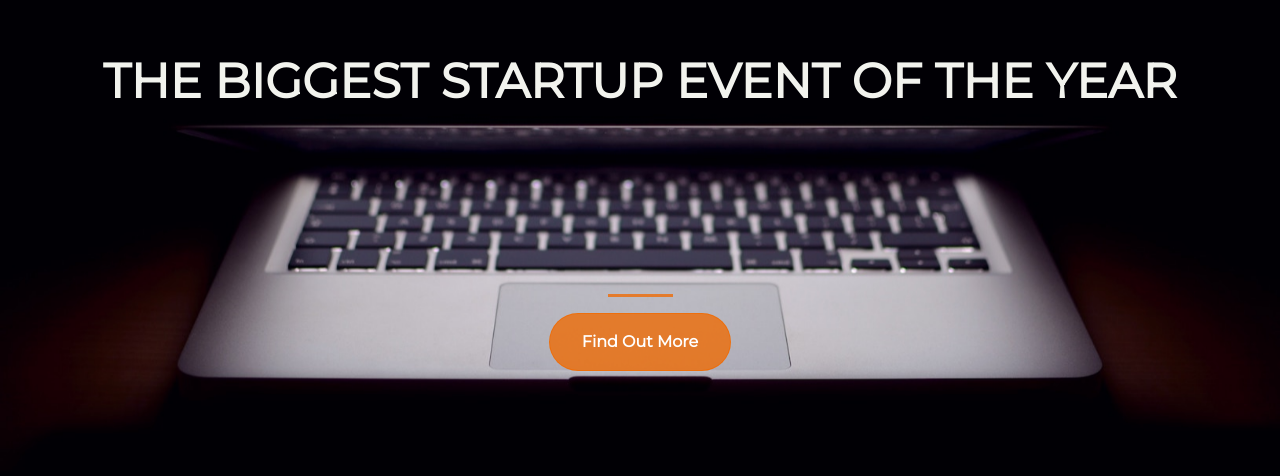
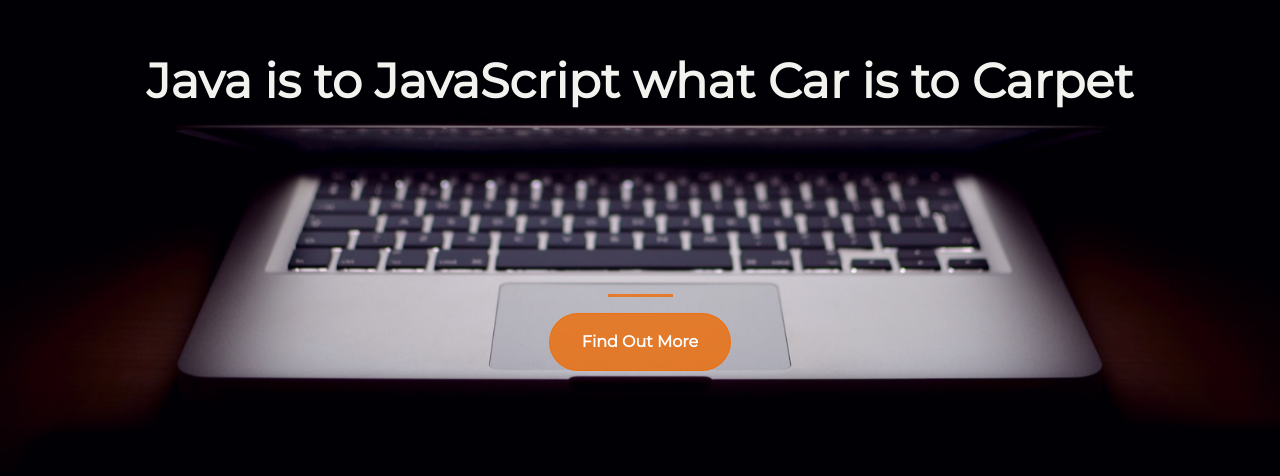
Before and after one commit to Gauravd123/ztm, a plain HTML site: page index.html in a window 1280 px wide. Shown: the part 188-664 px from the top of the page. Drawn offline with nearby package versions, Linux system fonts and the light colour scheme.

Commit message:
Update index.html

```diff
--- a/index.html
+++ b/index.html
@@ -17,7 +17,7 @@
    <div class="container d-flex align-items-center h-100">
      <div class="row">
       <header class="text-center col-12">
-        <h1><strong>THE BIGGEST STARTUP EVENT OF THE YEAR</strong></h1>
+        <h1><strong>Java is to JavaScript what Car is to Carpet</strong></h1>
       </header>
       <div class="buffer col-12"></div>
         <section class="text-center col-12">
```
